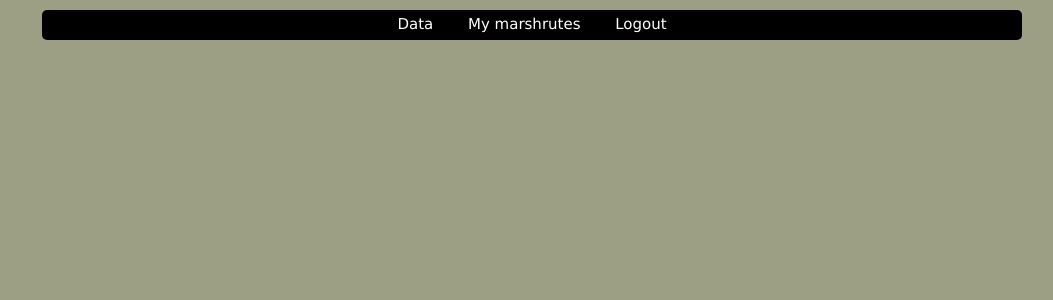
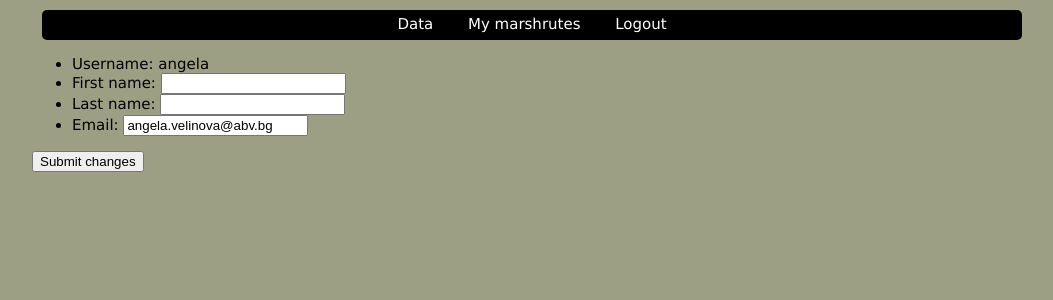
Before and after one commit to angelavelinova/bikeApp, a Django app: page /data/ in a window 1280 px wide. Shown: the part 118-418 px from the top of the page, without its empty margins (108-1161 px from the left). Run offline with Django 3.2, Linux system fonts and the light colour scheme; a user stored in the database is signed in; parts of the project's set-up code (start-up, migrations or seed data) failed here and were passed over.

Commit message:
Update data.html

```diff
--- a/pages/templates/Data/data.html
+++ b/pages/templates/Data/data.html
@@ -70,6 +70,7 @@ data.html
 </head>
 
 <body>
+
 <!--<button class="btn" type="submit"><a href="Profile/profile/<str:username>">Back</a></button>-->
 	<div id="header">
 		<h3>Rent a bike</h3>
@@ -78,11 +79,22 @@ data.html
 		<ul>
 			<li><a href="http://127.0.0.1:8080/data/">Data</a></li>
 			<li><a href="http://127.0.0.1:8080/marshrutes/">My marshrutes </a></li>
-			<li><a href="http://127.0.0.1:8080/start_page/">Logout</a></li>
+			<li><a href="http://127.0.0.1:8080/login_page/">Logout</a></li>
 		</ul>
 	</div>
 
+	<form method="post">
+		{%csrf_token%}
 
+		<ul>
+			<li>Username: {{user.username}}</li>
+			<li>First name: {{form.first_name}}</li>
+			<li>Last name: {{form.last_name}}</li>
+			<li>Email: {{form.email}}</li>
+		</ul>
+
+		<button class="btn" type="submit">Submit changes</button>
+	</form>
 </body>
 
 
```
